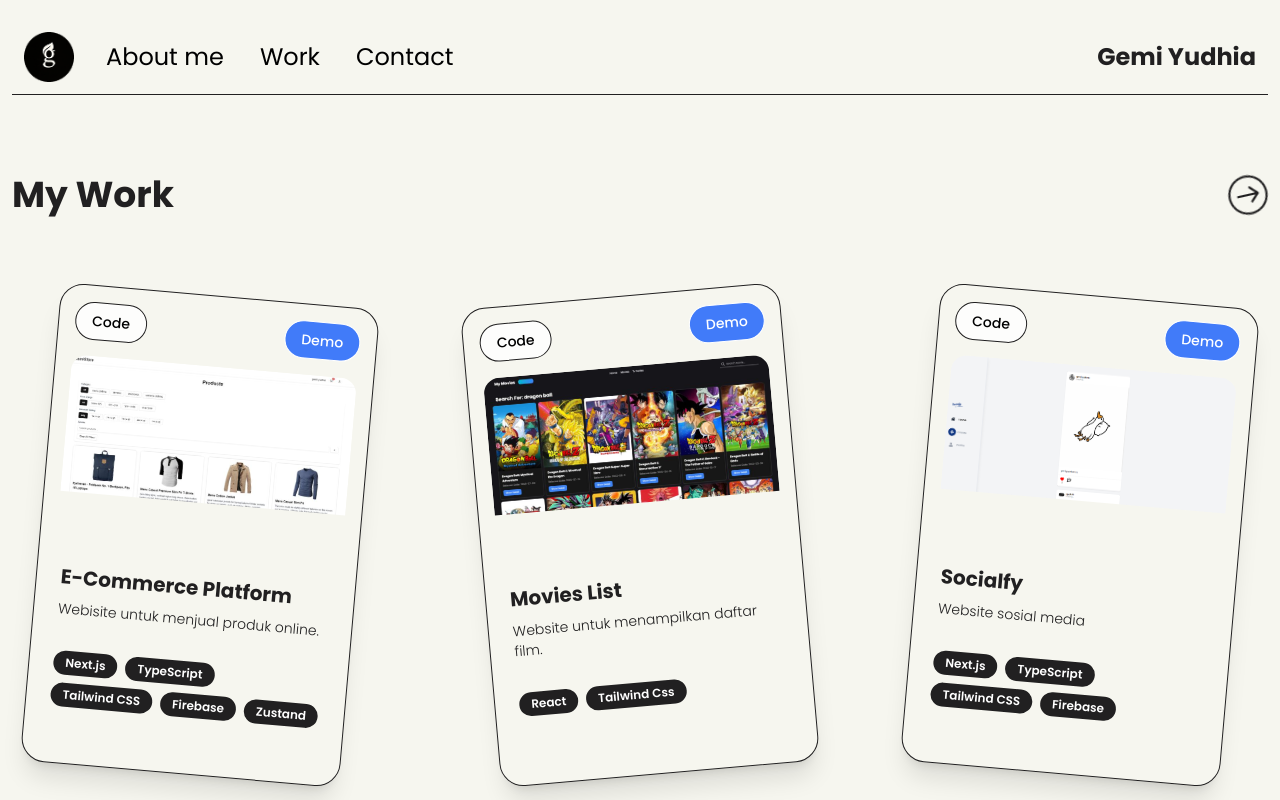
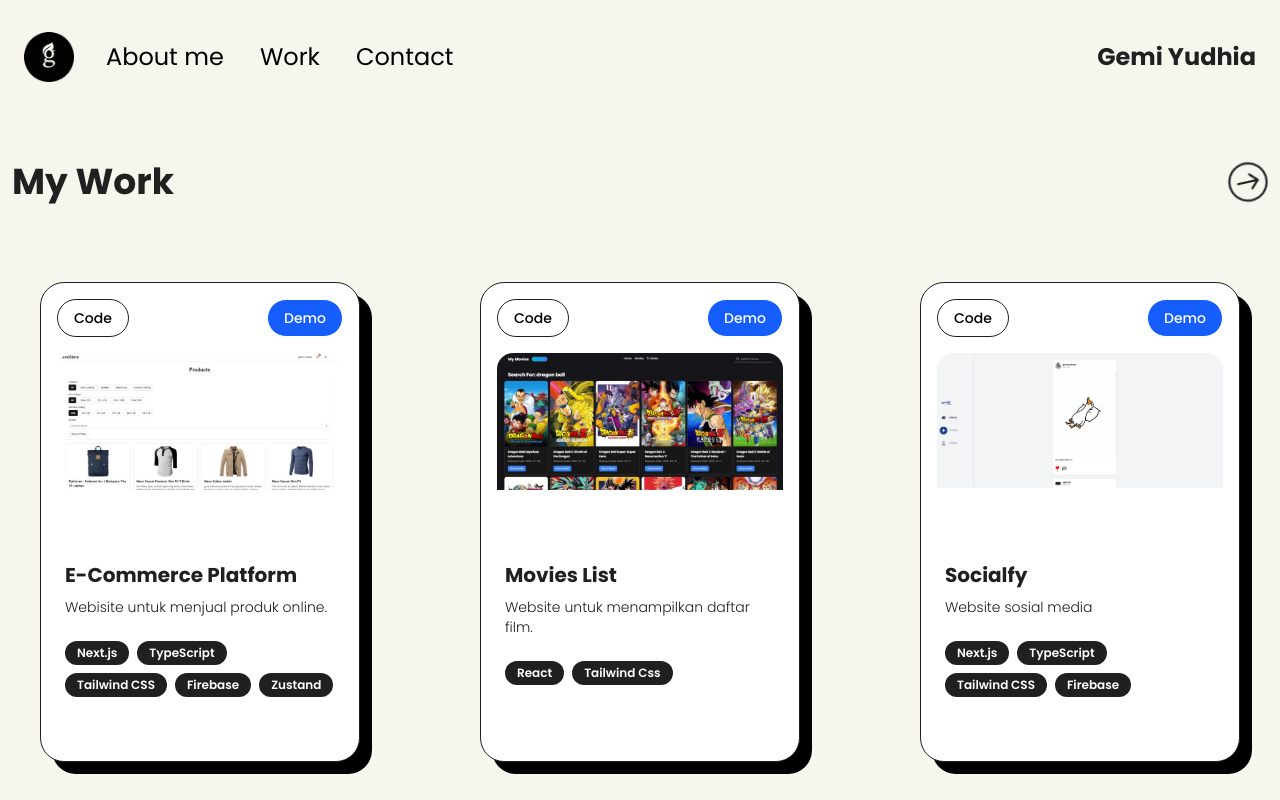
Before and after one commit to gemiyudhia/gemiyudhiaa, a Next.js app: page /work in a window 1280 px wide. Shown: the top 800 px of the page. Built offline with nearby package versions, Linux system fonts and the light colour scheme.

Commit message:
redesign

```diff
--- a/src/app/globals.css
+++ b/src/app/globals.css
@@ -3,7 +3,7 @@
 
 @layer base {
   :root {
-    --background: 0 0% 100%;
+    --background: 60 28% 95%;
     --foreground: 222.2 84% 4.9%;
     --card: 0 0% 100%;
     --card-foreground: 222.2 84% 4.9%;
--- a/src/components/AboutCard.tsx
+++ b/src/components/AboutCard.tsx
@@ -12,11 +12,8 @@ const AboutCard = () => {
       transition={{ duration: 0.8, ease: [0.25, 0.46, 0.45, 0.94] }}
     >
       <motion.div
-        className="relative bg-[#212021] h-[560px] lg:h-[650px] w-full sm:max-w-[400px] rounded-[36px] p-6"
-        whileHover={{
-          scale: 1.02,
-          boxShadow: "0 20px 40px rgba(0, 0, 0, 0.3)",
-        }}
+        className="relative bg-[#212021] h-[560px] lg:h-[650px] w-full sm:max-w-[400px] rounded-[36px] p-6 shadow-[12px_12px_0px_#000]"
+
         transition={{ type: "spring", stiffness: 300, damping: 20 }}
       >
         <Image
--- a/src/components/GetInTouch.tsx
+++ b/src/components/GetInTouch.tsx
@@ -102,10 +102,7 @@ const GetInTouch = () => {
                   social.gradient
                     ? `bg-gradient-to-br ${social.gradient}`
                     : social.bgColor
-                } self-center overflow-hidden`}
-                whileHover={{
-                  boxShadow: "0 15px 35px rgba(0, 0, 0, 0.3)",
-                }}
+                } self-center overflow-hidden shadow-[12px_12px_0px_#000]`}
               >
                 <div className="p-4 flex flex-col justify-between h-full">
                   <motion.div
@@ -115,10 +112,6 @@ const GetInTouch = () => {
                       delay: 0.5 + index * 0.1,
                       type: "spring",
                       stiffness: 300,
-                    }}
-                    whileHover={{
-                      scale: 1.1,
-                      rotate: 10,
                     }}
                   >
                     <Image
--- a/src/components/HeroSection.tsx
+++ b/src/components/HeroSection.tsx
@@ -14,7 +14,7 @@ const HeroSectionSection = () => {
         animate={{ opacity: 1 }}
         transition={{ duration: 1 }}
       >
-        <div className="md:flex md:justify-center md:items-center md:gap-x-8 lg:gap-x-12 xl:gap-x-16 lg:mx-36">
+        <div className="md:flex md:justify-center md:items-center md:gap-x-8 lg:gap-x-12 xl:gap-x-16 lg:mx-36 ">
           <motion.div
             className="flex justify-center md:justify-end md:flex-1 order-1 md:order-2"
             initial={{ opacity: 0, x: 100, scale: 0.8 }}
--- a/src/components/IntroductionSection.tsx
+++ b/src/components/IntroductionSection.tsx
@@ -49,17 +49,13 @@ const IntroductionSection = () => {
       </motion.div>
 
       <motion.div
-        className="mt-6 border rounded-[36px] lg:rounded-[57px]"
+        className="mt-6 border rounded-[36px] lg:rounded-[57px] shadow-[12px_12px_0px_#000]"
         initial={{ opacity: 0, y: 50, scale: 0.95 }}
         animate={{ opacity: 1, y: 0, scale: 1 }}
         transition={{
           delay: 0.3,
           duration: 0.8,
           ease: [0.25, 0.46, 0.45, 0.94],
-        }}
-        whileHover={{
-          scale: 1.02,
-          boxShadow: "0 10px 30px rgba(0, 0, 0, 0.1)",
         }}
       >
         <div className="p-6">
--- a/src/components/Navbar.tsx
+++ b/src/components/Navbar.tsx
@@ -48,7 +48,6 @@ const Navbar = () => {
             </motion.div>
           </Link>
 
-          {/* Mobile title */}
           {pathname === "/" ? (
             <h1 className="text-[#212021] text-sm sm:text-base font-bold w-[160px] sm:w-[190px] md:hidden leading-tight">
               Gemi Yudhia
@@ -59,7 +58,6 @@ const Navbar = () => {
             </h1>
           )}
 
-          {/* Desktop navigation - tampilkan navlinks jika BUKAN di route "/" */}
           {pathname !== "/" && (
             <div className="hidden md:flex items-center gap-x-6 lg:gap-x-9 ml-3 lg:ml-5 font-normal text-xl lg:text-2xl">
               <Link
@@ -117,86 +115,34 @@ const Navbar = () => {
             </div>
           )}
 
-          {/* Desktop title - tampilkan "Gemi Yudhia" jika di route "/" */}
           {pathname === "/" && (
             <div className="hidden md:flex items-center ml-3 lg:ml-5">
               <h1 className="text-[#212021] text-xl lg:text-2xl font-bold flex cursor-pointer">
-                {"Gemi Yudhia".split("").map((char, i) => (
-                  <motion.span
-                    key={i}
-                    whileHover={{
-                      y: -5,
-                      color: "#0838FF",
-                      transition: {
-                        type: "spring",
-                        stiffness: 400,
-                        damping: 10,
-                      },
-                    }}
-                    className="inline-block"
-                  >
-                    {char === " " ? "\u00A0" : char}
-                  </motion.span>
-                ))}
+                Gemi Yudhia
               </h1>
             </div>
           )}
         </div>
 
         <div className="flex items-center gap-x-2 sm:gap-x-3">
-          {/* Hamburger menu - hanya tampil di mobile dan bukan di route "/" */}
           {pathname !== "/" && (
             <div className="md:hidden">
               <HamburgerMenu />
             </div>
           )}
 
-          {/* Desktop right side */}
           <div className="hidden md:block">
             {pathname === "/" ? (
               <h1 className="text-[#212021] text-xl lg:text-2xl font-bold flex cursor-pointer">
-                {"Frontend Developer Portfolio".split("").map((char, i) => (
-                  <motion.span
-                    key={i}
-                    whileHover={{
-                      y: -5,
-                      color: "#0838FF",
-                      transition: {
-                        type: "spring",
-                        stiffness: 400,
-                        damping: 10,
-                      },
-                    }}
-                    className="inline-block"
-                  >
-                    {char === " " ? "\u00A0" : char}
-                  </motion.span>
-                ))}
+                Frontend Developer Portfolio
               </h1>
             ) : (
               <h1 className="text-[#212021] text-xl lg:text-2xl font-bold flex cursor-pointer">
-                {"Gemi Yudhia".split("").map((char, i) => (
-                  <motion.span
-                    key={i}
-                    whileHover={{
-                      y: -5,
-                      color: "#0838FF",
-                      transition: {
-                        type: "spring",
-                        stiffness: 400,
-                        damping: 10,
-                      },
-                    }}
-                    className="inline-block"
-                  >
-                    {char === " " ? "\u00A0" : char}
-                  </motion.span>
-                ))}
+                Gemi Yudhia
               </h1>
             )}
           </div>
 
-          {/* Mobile right side - hanya tampil di route "/" */}
           {pathname === "/" && (
             <h1 className="text-[#212021] text-xs sm:text-sm font-bold uppercase md:hidden text-right leading-tight max-w-[140px] sm:max-w-[180px]">
               frontend developer portfolio
@@ -204,8 +150,6 @@ const Navbar = () => {
           )}
         </div>
       </nav>
-
-      <span className="block h-px container mx-auto bg-[#212021] my-2 sm:my-3"></span>
     </header>
   );
 };
--- a/src/components/WorkCard.tsx
+++ b/src/components/WorkCard.tsx
@@ -16,41 +16,25 @@ const titleVariants = {
 
 const WorkCard = () => {
   return (
-    <motion.div
+    <motion.section
       className="mt-20"
-      variants={{
-        hidden: { opacity: 0, y: 50 },
-        visible: {
-          opacity: 1,
-          y: 0,
-          transition: { duration: 0.6, ease: "easeOut" },
-        },
-      }}
-      initial="hidden"
-      whileInView="visible"
+      initial={{ opacity: 0, y: 50 }}
+      whileInView={{ opacity: 1, y: 0 }}
       viewport={{ once: true, amount: 0.2 }}
+      transition={{ duration: 0.6, ease: "easeOut" }}
     >
       {/* Header */}
-      <motion.div
-        className="flex justify-between items-center"
-        variants={{
-          hidden: { opacity: 0, y: 50 },
-          visible: {
-            opacity: 1,
-            y: 0,
-            transition: { duration: 0.6, ease: "easeOut" },
-          },
-        }}
-        initial="hidden"
-        whileInView="visible"
-        viewport={{ once: true, amount: 0.2 }}
-      >
+      <div className="flex justify-between items-center">
         <motion.h1
           className="font-bold text-4xl text-[#212021]"
           variants={titleVariants}
+          initial="hidden"
+          whileInView="visible"
+          viewport={{ once: true }}
         >
           My Work
         </motion.h1>
+
         <motion.div
           animate={{ rotate: 360 }}
           transition={{
@@ -62,217 +46,135 @@ const WorkCard = () => {
         >
           <Image
             src="/images/seemore.png"
-            alt="work image"
+            alt="see more"
             width={40}
             height={40}
             priority
           />
         </motion.div>
-      </motion.div>
+      </div>
 
-      {/* Project Cards */}
+      {/* Project Grid */}
       <div className="my-20">
-        <div className="flex flex-col gap-36 md:grid md:grid-cols-1 lg:grid-cols-2 xl:grid-cols-3 md:gap-16 md:place-items-center">
+        <div className="grid gap-16 sm:grid-cols-1 lg:grid-cols-2 xl:grid-cols-3 place-items-center">
           {projectsData.map((project, index) => (
             <motion.div
               key={index}
-              className={`group relative border border-[#212021] w-[320px] h-[480px] rounded-3xl overflow-hidden ${
-                index % 2 === 0
-                  ? "self-start rotate-3 md:rotate-2"
-                  : "self-end -rotate-3 md:-rotate-2"
-              } mx-6 md:mx-0 shadow-xl`}
-              variants={{
-                hidden: {
-                  opacity: 0,
-                  y: 100,
-                  rotate: index % 2 === 0 ? 15 : -15,
-                  scale: 0.8,
-                },
-                visible: {
-                  opacity: 1,
-                  y: 0,
-                  rotate: index % 2 === 0 ? 3 : -3,
-                  scale: 1,
-                  transition: {
-                    duration: 0.8,
-                    delay: index * 0.2,
-                    type: "spring",
-                    stiffness: 100,
-                    damping: 15,
-                  },
-                },
+              className="
+                group relative
+                w-[320px] h-[480px]
+                rounded-3xl overflow-hidden
+                border border-[#212021]
+                bg-white
+                shadow-[12px_12px_0px_#000]
+              "
+              initial={{ opacity: 0, y: 60, scale: 0.95 }}
+              whileInView={{ opacity: 1, y: 0, scale: 1 }}
+              viewport={{ once: true, amount: 0.2 }}
+              transition={{
+                duration: 0.6,
+                delay: index * 0.15,
+                ease: "easeOut",
               }}
-              initial="hidden"
-              whileInView="visible"
-              viewport={{ once: true, amount: 0.2 }}
               whileHover={{
-                scale: 1.05,
-                rotate: index % 2 === 0 ? 5 : -5,
-                y: -10,
-                transition: {
-                  duration: 0.3,
-                  type: "spring",
-                  stiffness: 300,
-                },
+                y: -8,
+                scale: 1.03,
+                boxShadow: "16px 16px 0px #000",
+                transition: { duration: 0.3 },
               }}
             >
               {/* Buttons */}
-              <motion.div
-                className="relative z-10 p-4 flex justify-between items-center"
-                variants={{
-                  hidden: { opacity: 0, y: -20 },
-                  visible: {
-                    opacity: 1,
-                    y: 0,
-                    transition: {
-                      duration: 0.5,
-                      delay: index * 0.2 + 0.3,
-                    },
-                  },
-                }}
-              >
+              <div className="relative z-10 p-4 flex justify-between items-center">
                 <Link href={project.github} target="_blank">
                   <motion.button
-                    className="px-4 py-2 cursor-pointer text-sm font-medium rounded-full border border-[#212021] md:bg-white/80"
+                    className="px-4 py-2 text-sm font-medium rounded-full border border-[#212021] bg-white"
                     whileHover={{
-                      scale: 1.1,
                       backgroundColor: "#212021",
                       color: "#ffffff",
-                      transition: { duration: 0.2 },
+                      scale: 1.05,
                     }}
                     whileTap={{ scale: 0.95 }}
                   >
                     Code
                   </motion.button>
                 </Link>
+
                 <Link href={project.demo} target="_blank">
                   <motion.button
-                    className="px-4 py-2 bg-blue-600/80 hover:bg-blue-500 text-white text-sm font-medium rounded-full border cursor-pointer"
+                    className="px-4 py-2 text-sm font-medium rounded-full bg-blue-600 text-white border"
                     whileHover={{
-                      scale: 1.1,
                       backgroundColor: "#3b82f6",
-                      boxShadow: "0 10px 25px rgba(59, 130, 246, 0.3)",
-                      transition: { duration: 0.2 },
+                      scale: 1.05,
+                      boxShadow: "0 10px 25px rgba(59,130,246,0.3)",
                     }}
                     whileTap={{ scale: 0.95 }}
                   >
                     Demo
                   </motion.button>
                 </Link>
-              </motion.div>
+              </div>
 
               {/* Image */}
-              <motion.div
-                className="relative h-48 mx-4 mb-4 rounded-2xl overflow-hidden"
-                variants={{
-                  hidden: { opacity: 0, scale: 0.8 },
-                  visible: {
-                    opacity: 1,
-                    scale: 1,
-                    transition: {
-                      duration: 0.5,
-                      delay: index * 0.2 + 0.4,
-                    },
-                  },
-                }}
-              >
+              <div className="relative h-48 mx-4 mb-4 rounded-2xl overflow-hidden">
                 <motion.div
                   whileHover={{ scale: 1.1 }}
                   transition={{ duration: 0.3 }}
                 >
                   <Image
                     src={project.image || "/placeholder.svg"}
-                    alt="work image"
+                    alt={project.title}
                     width={330}
                     height={200}
                     priority
                     className="w-full h-full object-cover"
                   />
                 </motion.div>
-              </motion.div>
+              </div>
 
-              {/* Text */}
-              <motion.div
-                className="relative z-10 px-6 pb-6 space-y-8"
-                variants={{
-                  hidden: { opacity: 0, y: 20 },
-                  visible: {
-                    opacity: 1,
-                    y: 0,
-                    transition: {
-                      duration: 0.5,
-                      delay: index * 0.2 + 0.5,
-                    },
-                  },
-                }}
-              >
-                <motion.div
-                  className="space-y-2"
-                  variants={{
-                    hidden: { opacity: 0 },
-                    visible: {
-                      opacity: 1,
-                      transition: {
-                        duration: 0.5,
-                        delay: index * 0.2 + 0.6,
-                      },
-                    },
-                  }}
-                >
+              {/* Content */}
+              <div className="px-6 pb-6 space-y-6">
+                <div>
                   <motion.h2
                     className="text-xl font-bold text-[#212021]"
                     whileHover={{ color: "#3b82f6" }}
                   >
                     {project.title}
                   </motion.h2>
-                  <motion.p className="text-[#212021] text-sm font-light">
+                  <p className="text-sm font-light text-[#212021] mt-2">
                     {project.description}
-                  </motion.p>
-                </motion.div>
+                  </p>
+                </div>
 
-                {/* Tech stack */}
-                <motion.div
-                  className="flex flex-wrap gap-2"
-                  variants={{
-                    hidden: { opacity: 0 },
-                    visible: {
-                      opacity: 1,
-                      transition: {
-                        duration: 0.5,
-                        delay: index * 0.2 + 0.8,
-                      },
-                    },
-                  }}
-                >
+                {/* Tech Stack */}
+                <div className="flex flex-wrap gap-2">
                   {project.tech.map((tech, techIndex) => (
                     <motion.span
                       key={techIndex}
-                      className="px-3 py-1 bg-[#212021] text-white text-xs font-semibold rounded-full"
+                      className="px-3 py-1 text-xs font-semibold rounded-full bg-[#212021] text-white"
                       initial={{ opacity: 0, scale: 0 }}
                       whileInView={{ opacity: 1, scale: 1 }}
                       viewport={{ once: true }}
                       transition={{
                         duration: 0.3,
-                        delay: index * 0.2 + 0.8 + techIndex * 0.1,
+                        delay: index * 0.15 + techIndex * 0.1,
                         type: "spring",
                         stiffness: 200,
                       }}
                       whileHover={{
                         scale: 1.1,
                         backgroundColor: "#3b82f6",
-                        transition: { duration: 0.2 },
                       }}
                     >
                       {tech}
                     </motion.span>
                   ))}
-                </motion.div>
-              </motion.div>
+                </div>
+              </div>
             </motion.div>
           ))}
         </div>
       </div>
-    </motion.div>
+    </motion.section>
   );
 };
 
--- a/src/components/ui/Footer.tsx
+++ b/src/components/ui/Footer.tsx
@@ -14,13 +14,12 @@ const Footer = () => {
 
   return (
     <motion.div
-      className="bg-[#212021] text-white overflow-hidden mt-20 min-h-full relative md:mb-6 md:rounded-2xl shadow"
+      className="bg-[#212021] text-white overflow-hidden mt-20 rounded-2xl min-h-full relative md:mb-6 shadow-[12px_12px_0px_#000]"
       initial={{ opacity: 0 }}
       whileInView={{ opacity: 1 }}
       viewport={{ once: true, margin: "-100px" }}
       transition={{ staggerChildren: 0.2, delayChildren: 0.1 }}
     >
-      {/* Content */}
       <div className="container mx-auto px-6 py-20 relative z-10">
         <motion.div
           className="flex flex-col md:flex-row items-center justify-between gap-8 mb-12"
@@ -28,7 +27,6 @@ const Footer = () => {
           whileInView={{ opacity: 1 }}
           transition={{ staggerChildren: 0.2, delayChildren: 0.1 }}
         >
-          {/* Logo + text */}
           <motion.div
             className="text-center md:text-left"
             initial={{ opacity: 0, y: 30 }}
@@ -54,7 +52,6 @@ const Footer = () => {
             </motion.p>
           </motion.div>
 
-          {/* Social icons */}
           <div className="flex items-center gap-4">
             {[
               {
@@ -109,7 +106,6 @@ const Footer = () => {
             ))}
           </div>
 
-          {/* Navigation */}
           <div className="flex items-center gap-8 text-sm">
             {[
               { href: "/about-me", label: "About me" },
@@ -149,7 +145,6 @@ const Footer = () => {
           </div>
         </motion.div>
 
-        {/* Footer bottom */}
         <motion.div
           className="text-center pt-8 border-t border-gray-700/50"
           initial={{ opacity: 0, y: 30 }}
```
Also changed, not shown: src/components/ContactForm.tsx (+77 -115 lines).
